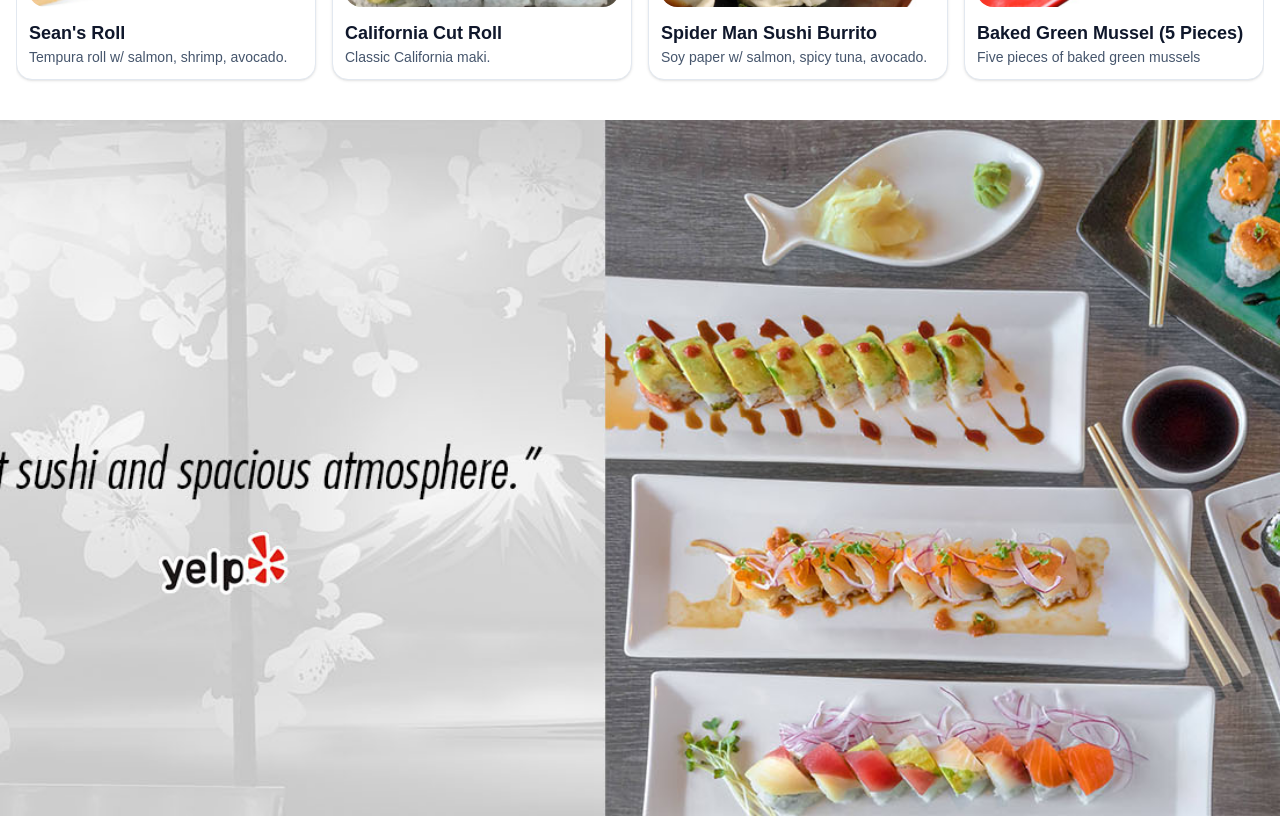
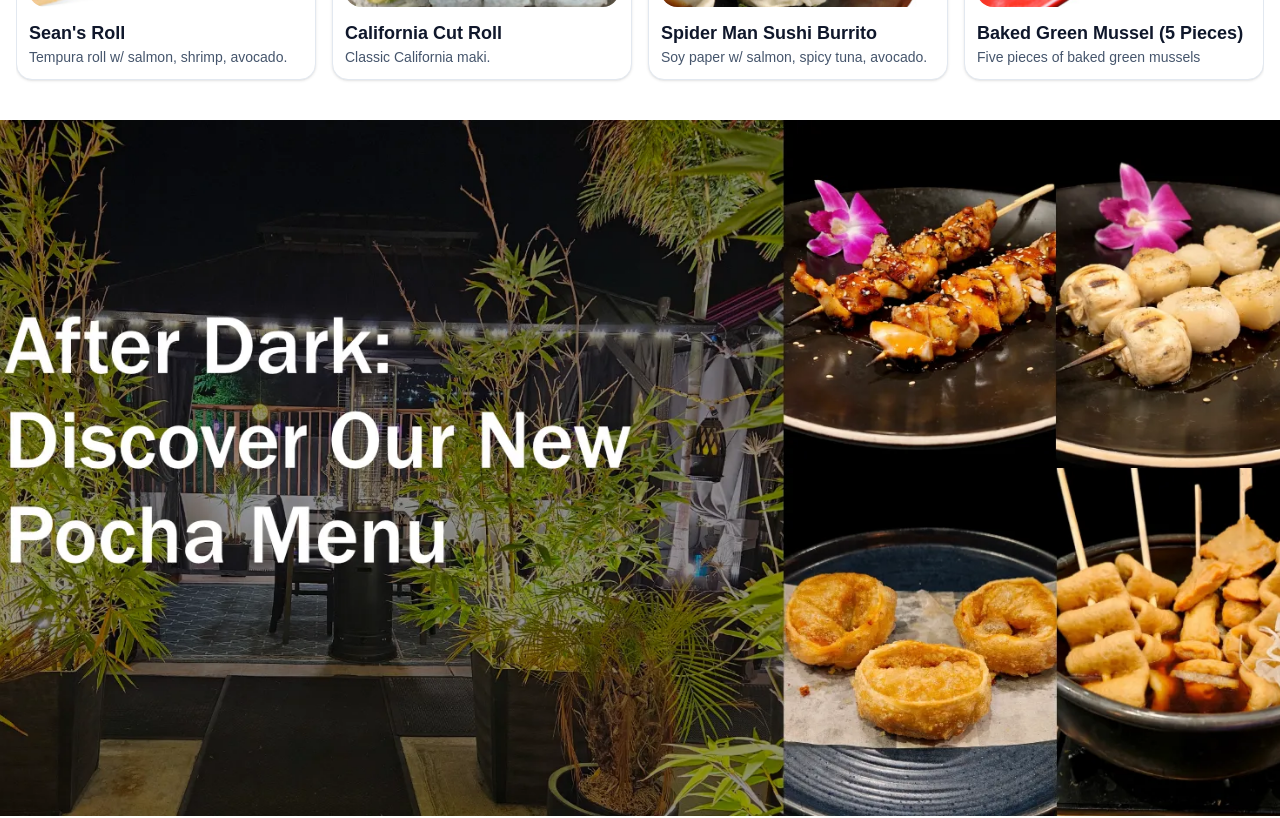
Before and after one commit to franklindesign/ichibansushi, a Next.js app: page / in a window 1280 px wide. Shown: the part 1320-2138 px from the top of the page. Built offline with nearby package versions, Linux system fonts and the light colour scheme.

Commit message:
added pochaBanner

```diff
--- /dev/null
+++ b/app/components/pochaBanner.tsx
@@ -0,0 +1,24 @@
+import Image from "next/image";
+import Link from "next/link";
+
+const image = "/static/heroes/pochaBanner.webp";
+
+export default function PochaBanner() {
+  return (
+    <div className="relative max-w-dvw">
+      <Link href="/menu/pocha">
+        <Image
+          alt="pocha banner"
+          loading="lazy"
+          src={image}
+          quality={80}
+          fill
+          className="object-cover"
+        />
+      </Link>
+      <div className="px-6 pt-14 lg:px-8">
+        <div className="py-16 sm:py-32 lg:py-80  "></div>
+      </div>
+    </div>
+  );
+}
--- a/app/page.tsx
+++ b/app/page.tsx
@@ -2,6 +2,7 @@
 import FAQAccordion from "./components/faq";
 import dynamic from "next/dynamic";
 import AmenitiesList from "./components/amenities";
+import PochaBanner from "./components/pochaBanner";
 
 const Hero = dynamic(() => import("./components/hero"), { ssr: false });
 
@@ -21,16 +22,15 @@ export default function Home() {
       <div>
         <DynamicHorizontalCards />
       </div>
-      <Hero />
-      <div>
-      </div>
+      <PochaBanner></PochaBanner>
+
       <div>
         <AmenitiesList></AmenitiesList>
       </div>
+      <Hero />
       <div>
         <FAQAccordion />
       </div>
-
     </div>
   );
 }
```
Also changed, not shown: public/static/heroes/pochaBanner.webp (added).
